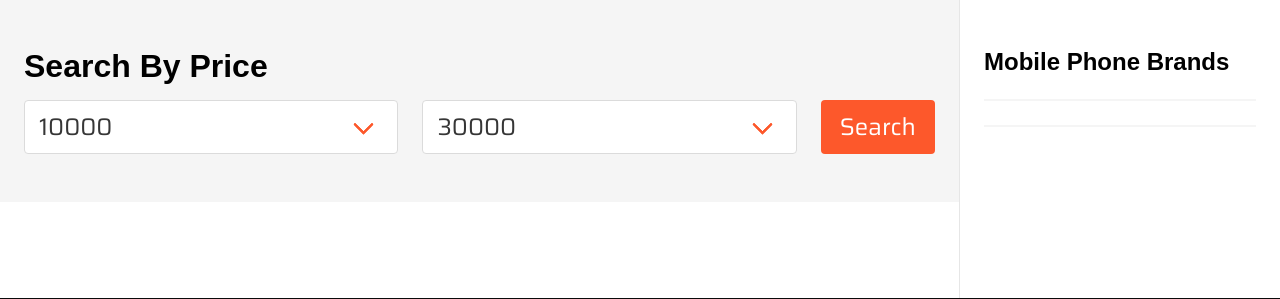
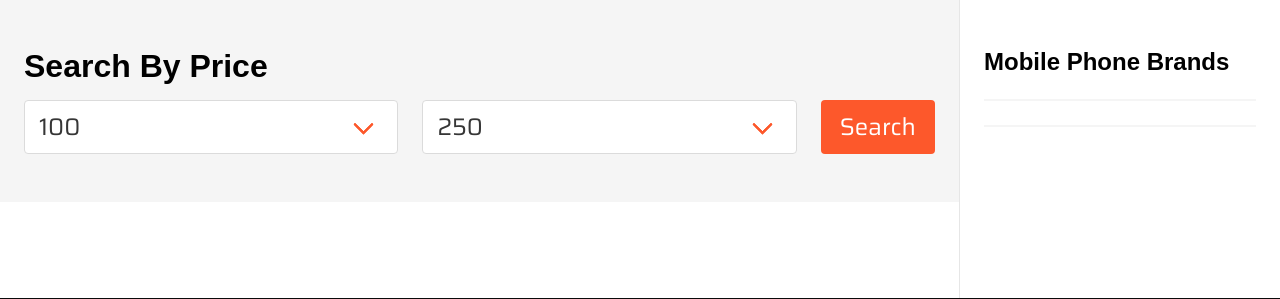
Before and after one commit to saqibrauf/gmt, a Django app: page /search/ in a window 1280 px wide. Shown: the part 64-363 px from the top of the page. Run offline with Django 3.2, Linux system fonts and the light colour scheme; data that the repository does not hold is empty; some libraries are stand-ins or nearby versions; some web fonts are replaced.

Commit message:
36547811

```diff
--- a/mprices/templates/mprices/phone-detail.html
+++ b/mprices/templates/mprices/phone-detail.html
@@ -170,7 +170,7 @@
 							<div class="column desc">
 								<h2 itemprop="name" class="is-marginless is-size-4 has-text-black">{{p.phone_model|title}}</h2>
 								<p itemprop="offers" itemscope itemtype="http://schema.org/Offer" class="is-size-5 is-marginless has-text-weight-bold has-text-primary">
-									<span>Rs {{p.price|intcomma}}</span>
+									<span>USD {{p.price|intcomma}}</span>
 									<meta itemprop="price" content="{{p.price}}" />
 									<meta itemprop="priceCurrency" content="USD" />
 								</p>
--- a/mprices/templates/mprices/search.html
+++ b/mprices/templates/mprices/search.html
@@ -13,39 +13,53 @@
 				<div id="minprice" class="select is-fullwidth is-large">
 					<select name="minprice">
 						<option class="is-capitalized" value="0">0</option>
-						<option class="is-capitalized" value="5000">5000</option>
-						<option class="is-capitalized" value="10000" selected>10000</option>
-						<option class="is-capitalized" value="15000">15000</option>
-						<option class="is-capitalized" value="20000">20000</option>
-						<option class="is-capitalized" value="30000">30000</option>
-						<option class="is-capitalized" value="40000">40000</option>
-						<option class="is-capitalized" value="50000">50000</option>
-						<option class="is-capitalized" value="60000">60000</option>
-						<option class="is-capitalized" value="70000">70000</option>
-						<option class="is-capitalized" value="80000">80000</option>
-						<option class="is-capitalized" value="90000">90000</option>
-						<option class="is-capitalized" value="100000">100000</option>
-						<option class="is-capitalized" value="125000">125000</option>
+						<option class="is-capitalized" value="50">50</option>
+						<option class="is-capitalized" value="100" selected>100</option>
+						<option class="is-capitalized" value="150">150</option>
+						<option class="is-capitalized" value="200">200</option>
+						<option class="is-capitalized" value="250">250</option>
+						<option class="is-capitalized" value="300">300</option>
+						<option class="is-capitalized" value="350">350</option>
+						<option class="is-capitalized" value="400">400</option>
+						<option class="is-capitalized" value="450">450</option>
+						<option class="is-capitalized" value="500">500</option>
+						<option class="is-capitalized" value="600">600</option>
+						<option class="is-capitalized" value="700">700</option>
+						<option class="is-capitalized" value="800">800</option>
+						<option class="is-capitalized" value="900">900</option>
+						<option class="is-capitalized" value="1000">1000</option>
+						<option class="is-capitalized" value="1100">1100</option>
+						<option class="is-capitalized" value="1200">1200</option>
+						<option class="is-capitalized" value="1300">1300</option>
+						<option class="is-capitalized" value="1400">1400</option>
+						<option class="is-capitalized" value="1500">1500</option>
 					</select>
 				</div>
 			</div>
 			<div class="control column">
 				<div id="maxprice" class="select is-fullwidth is-large">
 					<select name="maxprice">
-						<option class="is-capitalized" value="5000">5000</option>
-						<option class="is-capitalized" value="10000">10000</option>
-						<option class="is-capitalized" value="15000">15000</option>
-						<option class="is-capitalized" value="20000">20000</option>
-						<option class="is-capitalized" value="30000" selected>30000</option>
-						<option class="is-capitalized" value="40000">40000</option>
-						<option class="is-capitalized" value="50000">50000</option>
-						<option class="is-capitalized" value="60000">60000</option>
-						<option class="is-capitalized" value="70000">70000</option>
-						<option class="is-capitalized" value="80000">80000</option>
-						<option class="is-capitalized" value="90000">90000</option>
-						<option class="is-capitalized" value="100000">100000</option>
-						<option class="is-capitalized" value="125000">125000</option>
-						<option class="is-capitalized" value="150000">150000</option>
+						<option class="is-capitalized" value="0">0</option>
+						<option class="is-capitalized" value="50">50</option>
+						<option class="is-capitalized" value="100">100</option>
+						<option class="is-capitalized" value="150">150</option>
+						<option class="is-capitalized" value="200">200</option>
+						<option class="is-capitalized" value="250" selected>250</option>
+						<option class="is-capitalized" value="300">300</option>
+						<option class="is-capitalized" value="350">350</option>
+						<option class="is-capitalized" value="400">400</option>
+						<option class="is-capitalized" value="450">450</option>
+						<option class="is-capitalized" value="500">500</option>
+						<option class="is-capitalized" value="600">600</option>
+						<option class="is-capitalized" value="700">700</option>
+						<option class="is-capitalized" value="800">800</option>
+						<option class="is-capitalized" value="900">900</option>
+						<option class="is-capitalized" value="1000">1000</option>
+						<option class="is-capitalized" value="1100">1100</option>
+						<option class="is-capitalized" value="1200">1200</option>
+						<option class="is-capitalized" value="1300">1300</option>
+						<option class="is-capitalized" value="1400">1400</option>
+						<option class="is-capitalized" value="1500">1500</option>
 					</select>
 				</div>
 			</div>
--- a/mprices/views.py
+++ b/mprices/views.py
@@ -27,8 +27,8 @@ def index(request):
 
 def search(request):
 	if request.GET:
-		min_price = request.GET.get('minprice', '10000')
-		max_price = request.GET.get('maxprice', '30000')
+		min_price = request.GET.get('minprice', '100')
+		max_price = request.GET.get('maxprice', '250')
 		phones = Phone.objects.filter(price__gte=min_price, price__lte=max_price).order_by('-release', '-price')
 		total = str(phones.count())
 		message = total + ' Search result for mobiles between ' + min_price + ' to ' + max_price
```
